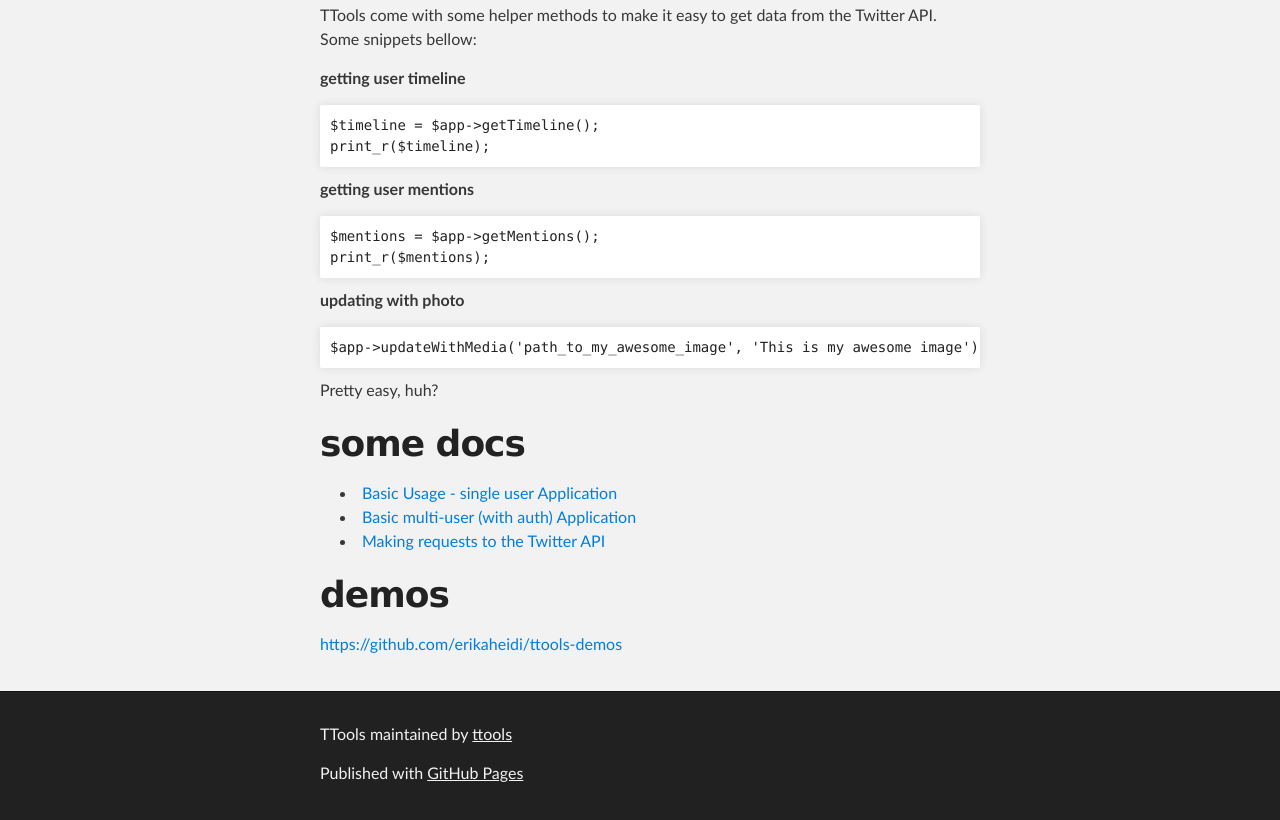
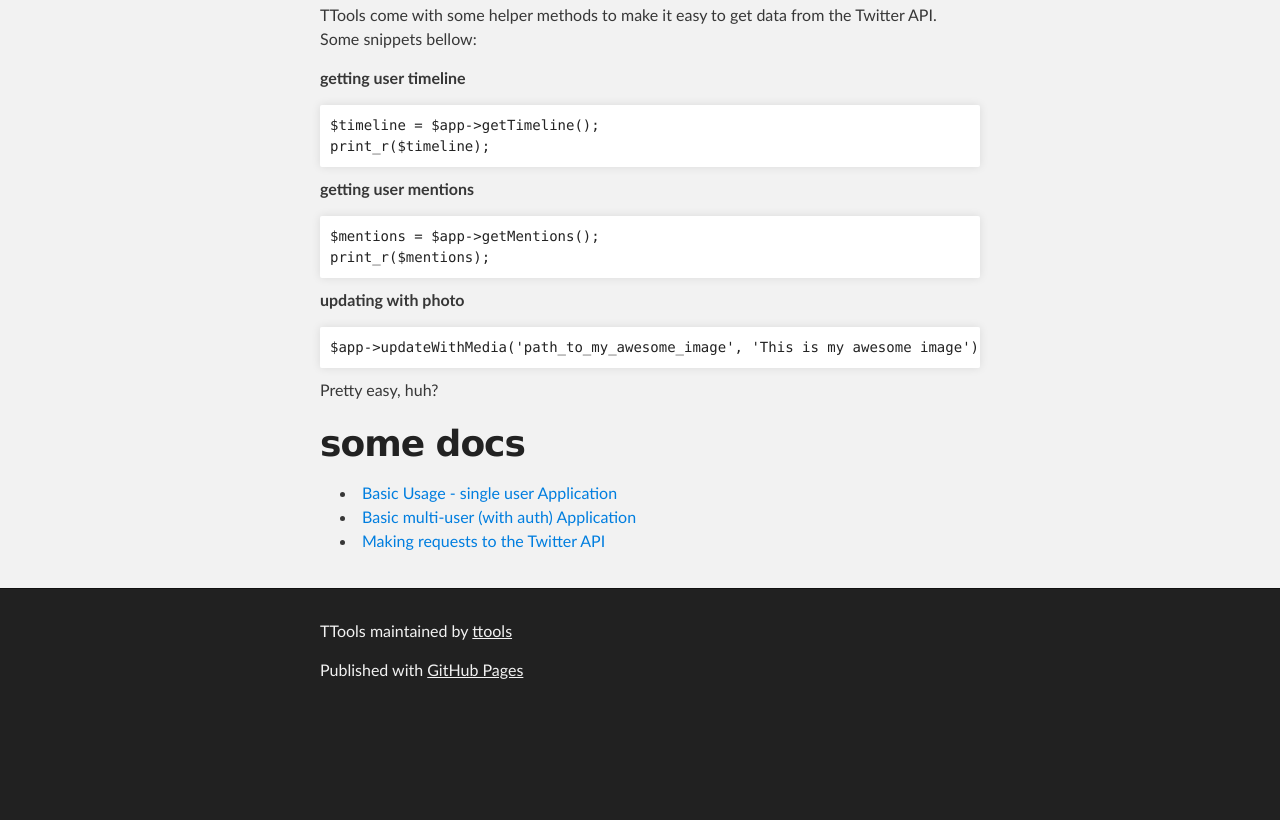
Before and after one commit to wizard2014/ttools, a plain HTML site: page index.html in a window 1280 px wide. Shown: the part 1116-1936 px from the top of the page. After the commit the page ends 1833 px from the top, so only its background shows below. Drawn offline with Linux system fonts and the light colour scheme.

```diff
--- a/index.html
+++ b/index.html
@@ -104,10 +104,7 @@ $app-&gt;updateWithMedia('path_to_my_awesome_image', 'This is my awesome image')
 <li><a href="https://github.com/ttools/ttools/blob/master/doc/basic_singleuser.rst">Basic Usage - single user Application</a></li>
 <li><a href="https://github.com/ttools/ttools/blob/master/doc/basic_multiuser.rst">Basic multi-user (with auth) Application</a></li>
 <li><a href="https://github.com/ttools/ttools/blob/master/doc/making_requests.rst">Making requests to the Twitter API</a></li>
-</ul><h1>
-<a name="demos" class="anchor" href="#demos"><span class="octicon octicon-link"></span></a>demos</h1>
-
-<p><a href="https://github.com/erikaheidi/ttools-demos"></a><a href="https://github.com/erikaheidi/ttools-demos">https://github.com/erikaheidi/ttools-demos</a></p>
+</ul>
       </section>
     </div>
 
```
Also changed, not shown: params.json (+1 -1 lines).
